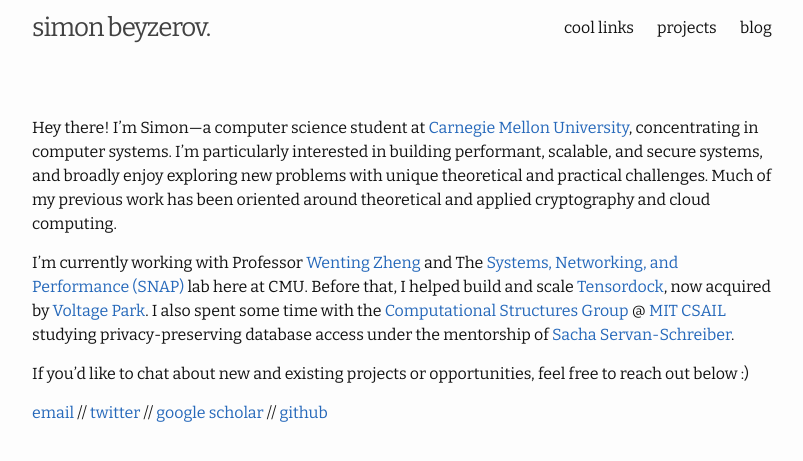
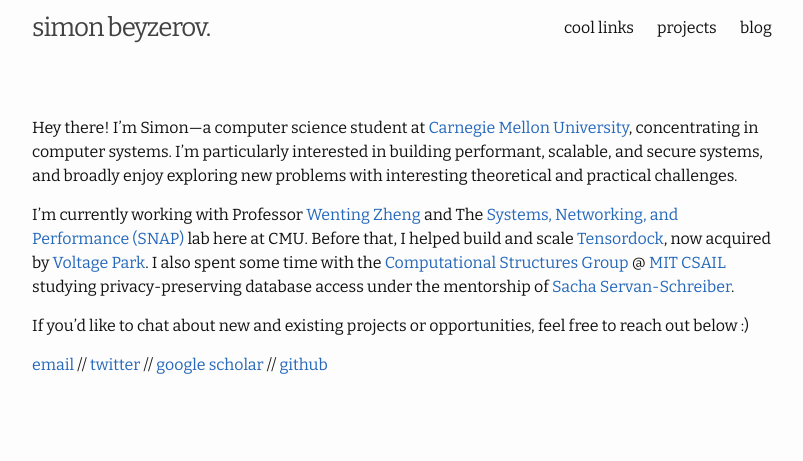
Before and after one commit to sim15/sim15.github.io, a Jekyll site: the page built from index.md, in a window 1280 px wide. Shown: the top 461 px of the page, without its empty margins (238-1041 px from the left). Built offline with Jekyll 4.4.1, drawn with Linux system fonts in a browser that asks for light colours; the list of posts is cut into pages by our own code.

Commit message:
Update index.md

```diff
--- a/index.md
+++ b/index.md
@@ -5,7 +5,7 @@
 ---
 
 Hey there! I'm Simon---a computer science student at [Carnegie Mellon University](https://www.cmu.edu/), concentrating in computer systems.
-I'm particularly interested in building performant, scalable, and secure systems, and broadly enjoy exploring new problems with unique theoretical and practical challenges. Much of my previous work has been oriented around theoretical and applied cryptography and cloud computing.
+I'm particularly interested in building performant, scalable, and secure systems, and broadly enjoy exploring new problems with interesting theoretical and practical challenges.
 
 I'm currently working with Professor [Wenting Zheng](https://wzheng.github.io/) and The [Systems, Networking, and Performance (SNAP)](https://snap.cs.cmu.edu/) lab here at CMU. Before that, I helped build and scale [Tensordock](https://tensordock.com/), now acquired by [Voltage Park](https://www.voltagepark.com/).
 I also spent some time with the [Computational Structures Group](https://www.csail.mit.edu/research/computation-structures-group) @ [MIT CSAIL](https://www.csail.mit.edu/) studying privacy-preserving database access under the mentorship of [Sacha Servan-Schreiber](http://sachaservanschreiber.com/).
```
